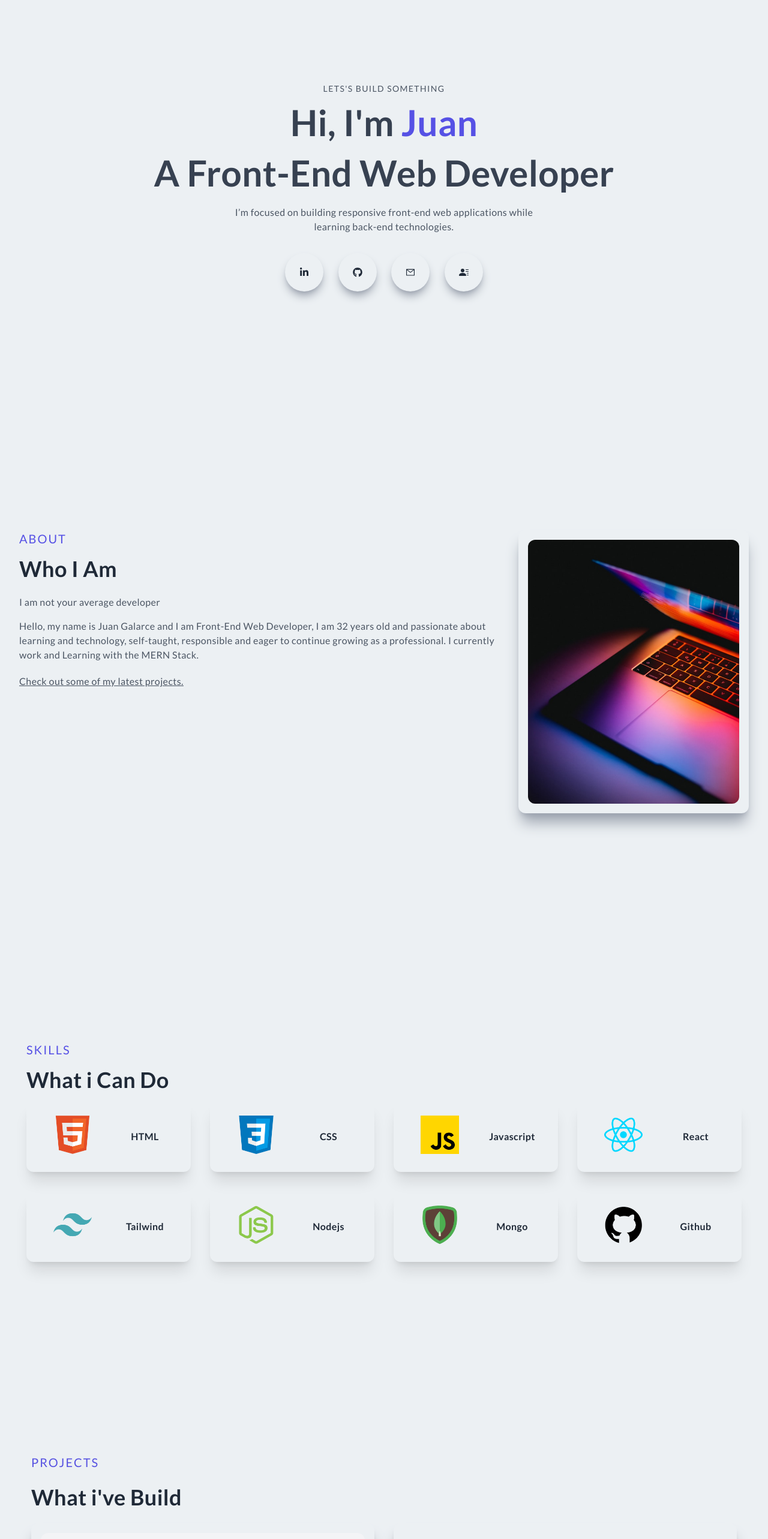
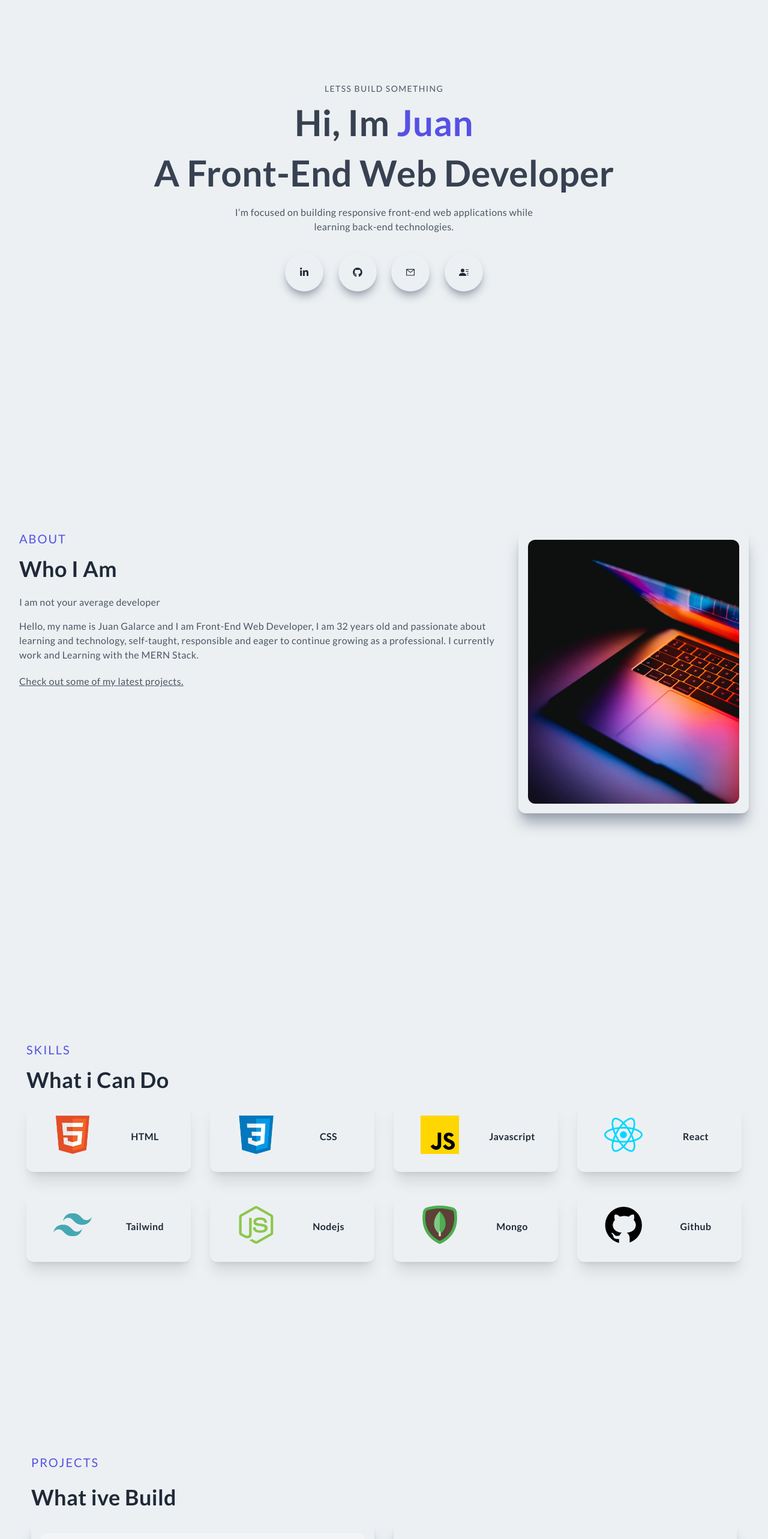
Before and after one commit to psyQore/Portfolio-JG-2022, a Next.js app: page / in a window 1280 px wide. Shown: the part 80-2646 px from the top of the page at 60% size. Built offline with nearby package versions, Linux system fonts and the light colour scheme.

Commit message:
solucion de errores

```diff
--- a/components/Contact.jsx
+++ b/components/Contact.jsx
@@ -31,7 +31,7 @@ const Contact = () => {
                 <p>Front-End Developer</p>
                 <p className="py-4">
                   I am avalaible for freelance or full-time position. Contact me
-                  and let's talk.
+                  and lets talk.
                 </p>
               </div>
               <div>
--- a/components/Main.jsx
+++ b/components/Main.jsx
@@ -9,10 +9,10 @@ const Main = () => {
       <div className="max-width-[1240px] w-full h-full mx-auto p-2 flex justify-center items-center">
         <div>
           <p className="uppercase text-sm  tracking-widest text-gray-600">
-            LETS'S BUILD SOMETHING
+            LETSS BUILD SOMETHING
           </p>
           <h1 className={`py-4 text-gray-700 title`}>
-            Hi, I'm <span className="text-[#5651e5]">Juan</span>{" "}
+            Hi, Im <span className="text-[#5651e5]">Juan</span>{" "}
           </h1>
           <h1 className="py-2 text-gray-700">A Front-End Web Developer</h1>
           <p className="py-4 text-gray-600 sm:max-w-[70%] m-auto">
--- a/components/Projects.jsx
+++ b/components/Projects.jsx
@@ -13,7 +13,7 @@ const Projects = () => {
         <p className="text-xl tracking-widest uppercase text-[#5651e1]">
           Projects
         </p>
-        <h2 className="py-6">What i've Build</h2>
+        <h2 className="py-6">What ive Build</h2>
         <div className="grid md:grid-cols-2 gap-8">
           <ProjectItems
             Project1={ProManager}
--- a/pages/control.js
+++ b/pages/control.js
@@ -34,7 +34,7 @@ const control = () => {
             The data will be stored in LocalStorage for persistence.
           </p>
           <button className="px-8 py-2 mt-4 mr-8">
-            <a href="https://expense-contro-app.netlify.app/" target="_blank">
+            <a href="https://expense-contro-app.netlify.app/" target="_blank" rel="noopener">
               Live Demo
             </a>
           </button>
@@ -42,6 +42,7 @@ const control = () => {
             <a
               href="https://github.com/psyQore/control-expense-app"
               target="_blank"
+              rel="noopener"
             >
               Code
             </a>
--- a/pages/manager.js
+++ b/pages/manager.js
@@ -32,10 +32,10 @@ const manager = () => {
             it is stored in localstorage of the browser.
           </p>
           <button className="px-8 py-2 mt-4 mr-8">
-            <a href="https://manager-patients-app.netlify.app/" target="_blank">Live Demo</a>
+            <a href="https://manager-patients-app.netlify.app/" target="_blank" rel="noreferrer">Live Demo</a>
           </button>
           <button className="px-8 py-2 mt-4">
-            <a href="https://github.com/psyQore/Patients-Manager" target="_blank">Code</a>
+            <a href="https://github.com/psyQore/Patients-Manager" target="_blank" rel="noreferrer">Code</a>
           </button>
         </div>
         <div className="col-span-4 md:col-span-1 shadow-xl shadow-gray-400 rounded-xl py-4">
```
